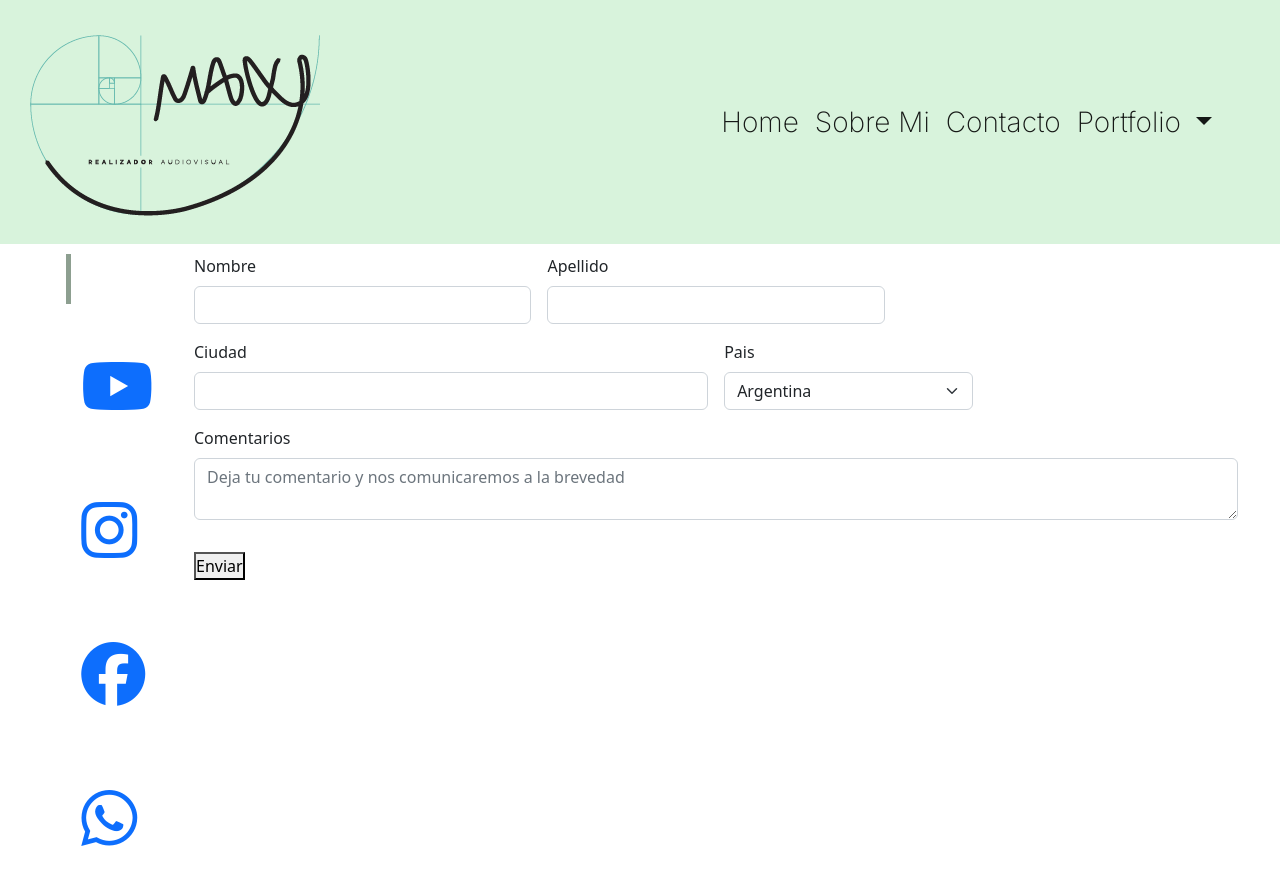
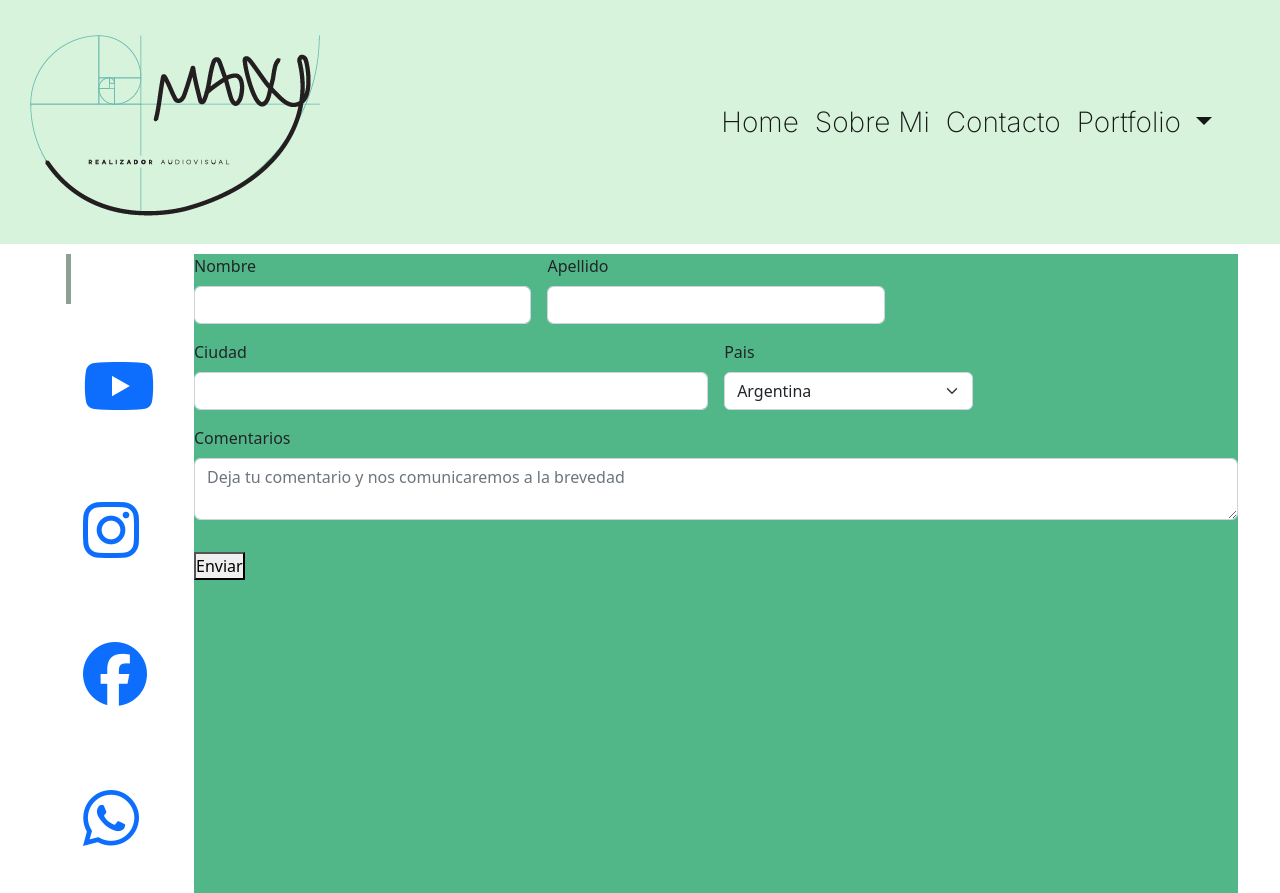
Before and after one commit to Pipiann/Maxi-Minichiello-videografo.net, a website: page pages/contacto.html in a window 1280 px wide. Shown: the top 893 px of the page. Drawn offline with nearby package versions, Linux system fonts and the light colour scheme; files that its build step writes are made by us from their sources.

Commit message:
modificaciones 2

```diff
--- a/scss/components/_barravertical.scss
+++ b/scss/components/_barravertical.scss
@@ -64,7 +64,7 @@
 
 .nav_ul{
 
-    margin-left: 5%;
+    margin-left: 6%;
     align-content: start;
     &_vertical{
         list-style-type: none;
--- a/scss/components/_contacto-portfo.scss
+++ b/scss/components/_contacto-portfo.scss
@@ -1,5 +1,10 @@
 .content1_contacto{
     align-items: center;
+    background-color: #52b788;
+
+}
+
+.btn_propio{
 
 }
 
```
